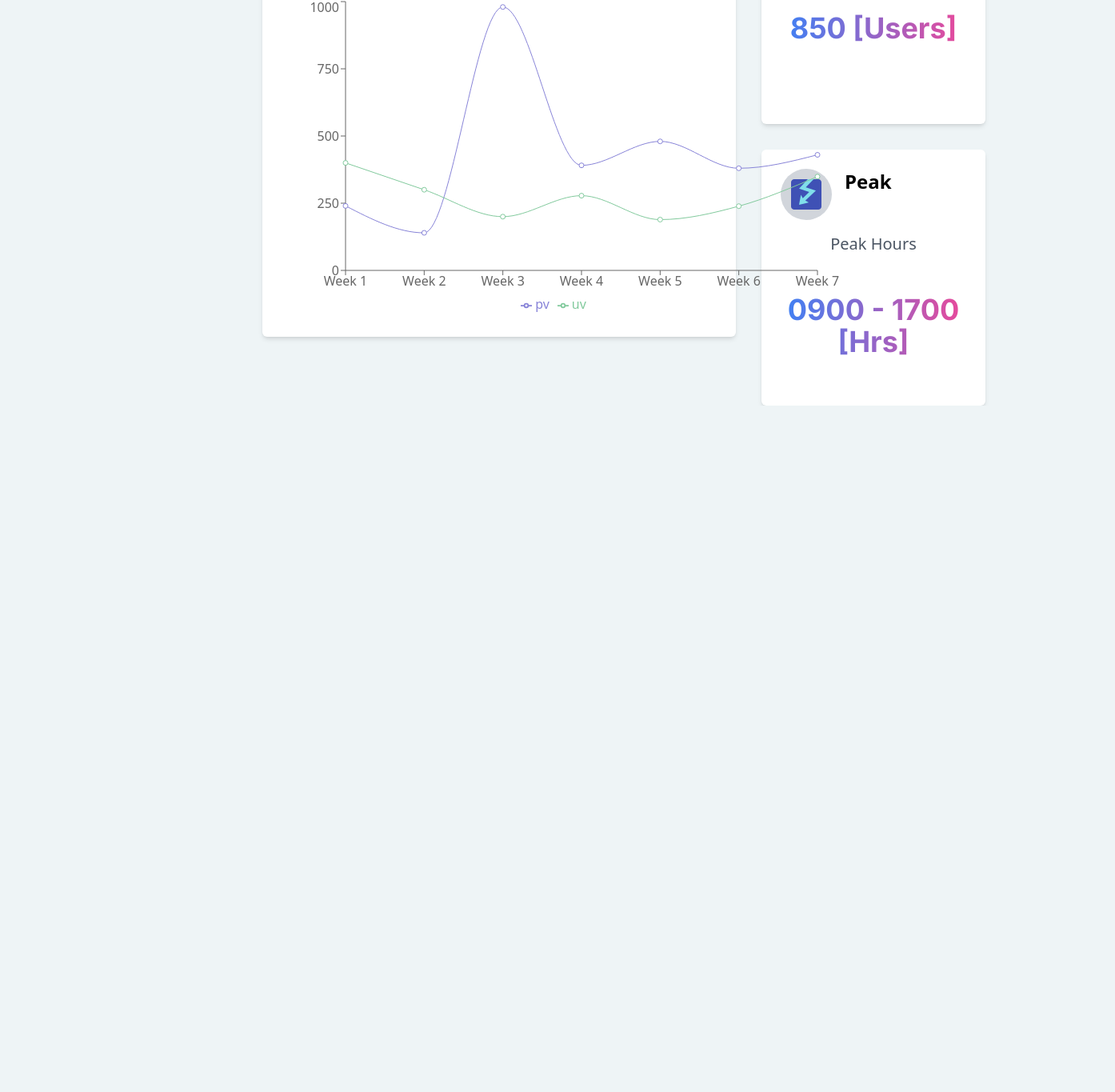
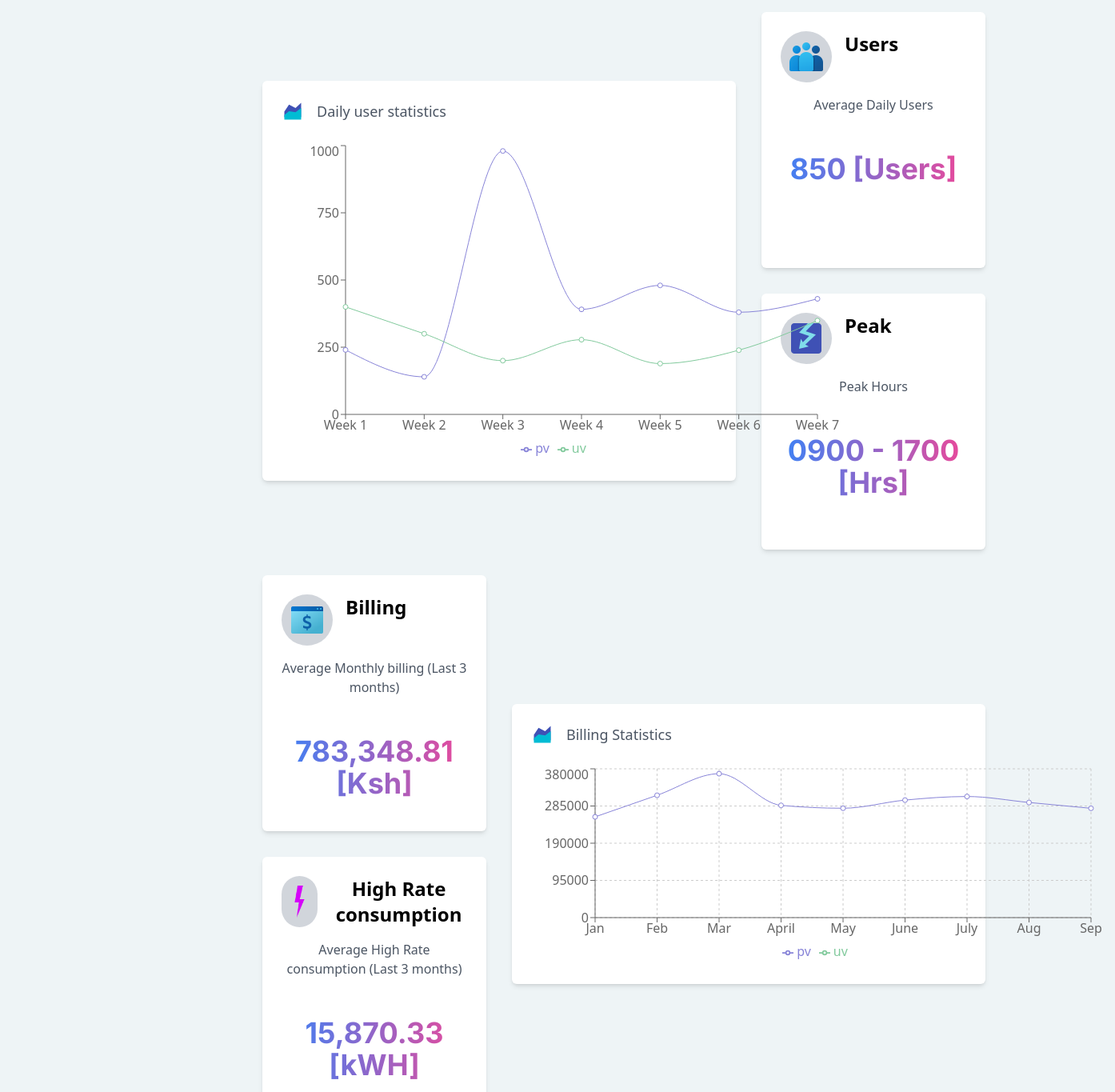
Before and after one commit to franknmungai/energy-management-app, a Next.js app: page / in a window 1280 px wide. Shown: the part 973-2338 px from the top of the page at 80% size, 1394 px wide, since content can reach past the window. Before the commit the page ends 1480 px from the top, so only its background shows below. Built offline with nearby package versions, Linux system fonts and the light colour scheme.

Commit message:
[#updated] Added accurate billing statistics

```diff
--- a/components/DataPanel.tsx
+++ b/components/DataPanel.tsx
@@ -27,7 +27,7 @@ const DataPanel: React.FC<DataPanelProps> = ({
         <p className="text-2xl font-semibold">{title}</p>
       </div>
 
-      <p className="text-xl  text-gray-600 mt-4">{subtitle}</p>
+      <p className="text-xl lg:text-base  text-gray-600 mt-4">{subtitle}</p>
 
       <p
         className={`${inter.className} text-4xl font-bold py-12
--- /dev/null
+++ b/components/charts/BillingChart.tsx
@@ -0,0 +1,35 @@
+import React from 'react';
+import {
+  CartesianGrid,
+  Legend,
+  Line,
+  LineChart,
+  XAxis,
+  YAxis,
+  Tooltip,
+} from 'recharts';
+import CustomTooltip from './CustomTooltip';
+import { monthlyConsumptionData } from '@/lib/data';
+
+const data = monthlyConsumptionData.map((d) => ({ ...d, pv: d.pv * 14.7 }));
+
+const BillingChart = () => {
+  return (
+    <LineChart
+      width={730}
+      height={250}
+      data={data}
+      margin={{ top: 5, right: 30, left: 20, bottom: 5 }}
+    >
+      <CartesianGrid strokeDasharray="3 3" />
+      <XAxis dataKey="name" />
+      <YAxis />
+      <Tooltip content={<CustomTooltip />} />
+      <Legend />
+      <Line type="monotone" dataKey="pv" stroke="#8884d8" />
+      <Line type="monotone" dataKey="uv" stroke="#82ca9d" />
+    </LineChart>
+  );
+};
+
+export default BillingChart;
--- /dev/null
+++ b/components/charts/CustomTooltip.tsx
@@ -0,0 +1,20 @@
+interface TooltipProps {
+  active?: boolean;
+  payload?: any;
+}
+const CustomTooltip: React.FC<TooltipProps> = ({ active, payload }) => {
+  if (active) {
+    // Extract the data you want to display in the tooltip from payload
+    const data = payload[0].payload;
+
+    return (
+      <div className="p-2 rounded-sm shadow-md bg-white">
+        <p className="text-sm">{data.name}</p>
+        <p className="text-sm text-gray-600">{data.pv}</p>
+      </div>
+    );
+  }
+  return null;
+};
+
+export default CustomTooltip;
--- a/components/charts/EnergyConsumption.tsx
+++ b/components/charts/EnergyConsumption.tsx
@@ -1,6 +1,7 @@
 import { Legend, RadialBar, RadialBarChart, Tooltip } from 'recharts';
 import useMediaQuery from '@mui/material/useMediaQuery';
 import { useTheme } from '@mui/material/styles';
+import CustomTooltip from './CustomTooltip';
 
 interface EnergyConsumptionProps {
   data: any[];
@@ -11,7 +12,7 @@ const EnergyConsumption: React.FC<EnergyConsumptionProps> = ({ data }) => {
 
   return (
     <RadialBarChart
-      width={matches ? 750:350}
+      width={matches ? 750 : 350}
       height={500}
       innerRadius="50%"
       outerRadius="110%"
@@ -42,22 +43,3 @@ const EnergyConsumption: React.FC<EnergyConsumptionProps> = ({ data }) => {
 };
 
 export default EnergyConsumption;
-
-interface TooltipProps {
-  active?: boolean;
-  payload?: any;
-}
-const CustomTooltip: React.FC<TooltipProps> = ({ active, payload }) => {
-  if (active) {
-    // Extract the data you want to display in the tooltip from payload
-    const data = payload[0].payload;
-
-    return (
-      <div className="p-2 rounded-sm shadow-md bg-white">
-        <p className="text-sm">{data.name}</p>
-        <p className="text-sm text-gray-600">{data.pv}</p>
-      </div>
-    );
-  }
-  return null;
-};
--- a/lib/data.ts
+++ b/lib/data.ts
@@ -107,3 +107,25 @@ export const monthlyConsumptionData = [
   { name: 'Aug', pv: 20000 },
   { name: 'Sep', pv: 18990 },
 ];
+
+export const monthlyBillingData = [
+  { name: 'Jan', pv: 17500 },
+  { name: 'Feb', pv: 21250 },
+  { name: 'Mar', pv: 25000 },
+  { name: 'April', pv: 19500 },
+  { name: 'May', pv: 19000 },
+  { name: 'June', pv: 617702.96 },
+  { name: 'July', pv: 595006.03 },
+  { name: 'Aug', pv: 20000 },
+  { name: 'Sep', pv: 1137337.43 },
+];
+
+17500;
+21250;
+25000;
+19500;
+19000;
+20000;
+20500;
+20000;
+18000;
--- a/pages/index.tsx
+++ b/pages/index.tsx
@@ -5,6 +5,7 @@ import PermanentDrawerLeft from '@/components/Drawer';
 import Image from 'next/image';
 import { FcElectricity } from 'react-icons/fc';
 import UsersCharts from '@/components/charts/UsersCharts';
+import BillingChart from '@/components/charts/BillingChart';
 
 export default function Home() {
   const consumputionData = (
@@ -138,6 +139,8 @@ export default function Home() {
             <div className="lg:grid lg:grid-cols-3 items-center gap-8 hidden">
               {/* Container 1: Summary */}
               <div>{consumputionData}</div>
+              <div className="flex-1">{highRateConsumption}</div>
+              <div className="flex-1">{lowRateConsumption}</div>
 
               {/* Container 2: Chart */}
               <div className="col-span-2 row-span-2">{consumptionChart}</div>
@@ -148,8 +151,17 @@ export default function Home() {
               <div>{usersData}</div>
 
               <div>{peakHours}</div>
+
+              <div className="flex-1">{billing}</div>
+
+              <ChartPanel title="Billing Statistics">
+                <BillingChart />
+              </ChartPanel>
+
+              <div className="flex-1">{highRateConsumption}</div>
             </div>
 
+            {/* Mobile version of the Dashboard layout */}
             <div className="flex flex-col space-y-8 w-[180vw] p-4 lg:hidden">
               <div className="flex  space-x-6">
                 <div className="flex-1">{consumputionData}</div>
@@ -176,7 +188,7 @@ export default function Home() {
               </div>
 
               <ChartPanel title="Billing Statistics">
-                <UsersCharts />
+                <BillingChart />
               </ChartPanel>
             </div>
           </div>
```
